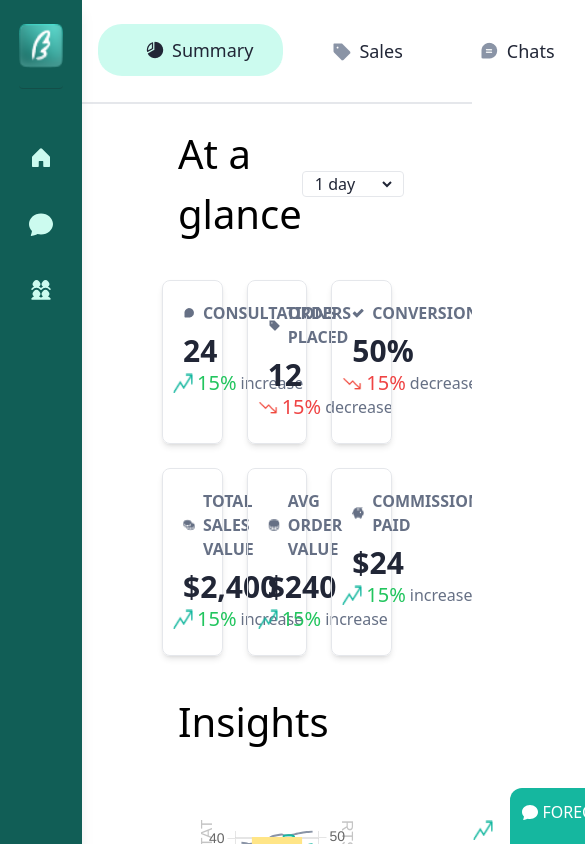
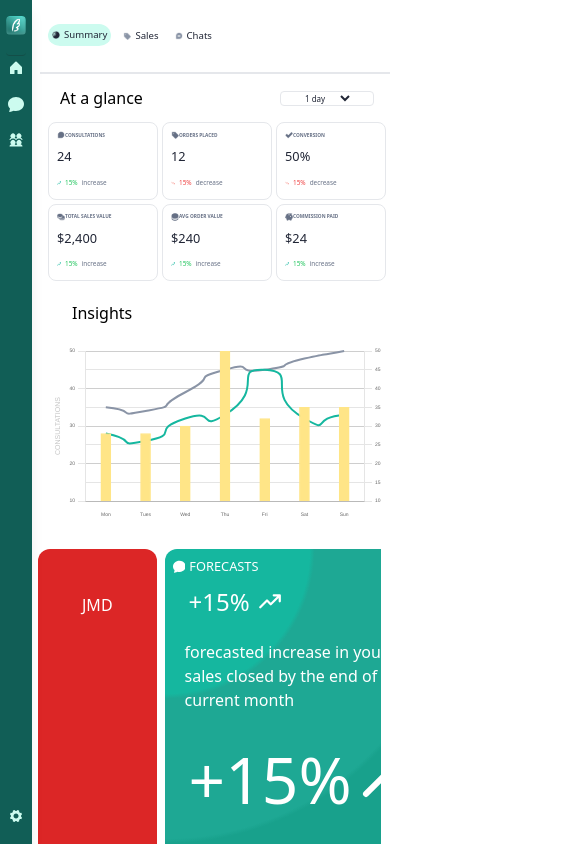
Before and after one commit to ShreyashMs/Wingman, a React (Create React App) app: page / in a window 390 px wide. Shown: the top 844 px of the page, 585 px wide, since content can reach past the window. Built offline with nearby package versions, Linux system fonts and the light colour scheme.

Commit message:
Responsive

```diff
--- a/src/components/Glance.js
+++ b/src/components/Glance.js
@@ -48,12 +48,12 @@ const Glance = () => {
 
   const Card = ({ icon, title, value, trend, trendPercentage }) => {
     return (
-      <div className="p-5 border rounded-lg shadow-md w-full relative">
-        <div className="flex-row flex items-center justify-start gap-2 font-semibold text-[#667085]">
-          <img src={icon} alt={title} className="w-3 h-3" />
+      <div className="p-2 sm:p-5 overflow-hidden border rounded-lg w-full relative">
+        <div className="flex-row flex items-center justify-start gap-0 sm:gap-2 font-semibold text-[#667085] text-[0.3rem] sm:text-[0.8rem] md:text-[1rem] lg:text-[1rem]">
+          <img src={icon} alt={title} className="w-2 h-2 sm:w-3 sm:h-3 md:w-4 md:h-4" />
           {title}
         </div>
-        <p className="text-3xl font-bold mt-2 text-[#212636]">{value}</p>
+        <p className="text-[0.8rem] sm:text-[1.2rem] md:text-[2rem] text- font-medium mt-2 text-[#212636]">{value}</p>
         <p
           className={`gap-1 justify-center items-center inline-flex flex-row ${
             trend === "up" ? "text-green-500" : "text-red-500"
@@ -64,10 +64,10 @@ const Glance = () => {
               trend === "up" ? "/assets/TrendUp.png" : "/assets/TrendDown.png"
             }
             alt={trend === "up" ? "Up Trend" : "Down Trend"}
-            className="w-5 h-5"
+            className="w-1 h-1 sm:h-3 sm:w-3 md:h-5 md:w-5"
           />
-          <span className="text-xl">{trendPercentage}</span>
-          <span className="text-[#667085]">
+          <span className="text-[0.4rem] sm:text-[1rem] md:text[1.2rem] lg:text-[1rem]">{trendPercentage}</span>
+          <span className="text-[#667085] text-[0.4rem] sm:text-[1rem] md:text[1.2rem] lg:text-[1rem]">
             {trend === "up" ? "increase" : "decrease"}
           </span>
         </p>
@@ -75,12 +75,12 @@ const Glance = () => {
     );
   };
   return (
-    <div className="flex flex-col justify-center items-center px-16 overflow-y-auto">
-      <div className="h-full w-full py-5 px-8 flex flex-row items-center justify-between">
-        <div className="text-[2.5rem] font-normal flex justify-center text-black items-center">
+    <div className="pr-10 sm:pr-16 flex flex-col justify-center items-center px-2 mr-1 overflow-y-auto">
+      <div className="h-full w-full p-3 flex flex-row items-center justify-between">
+        <div className="text-[1rem] sm:text-[1.5rem] md:text-[2remm] lg:text-[2.5rem] font-normal flex justify-center text-black items-center">
           At a glance
         </div>
-        <div className="flex justify-center items-center border rounded px-2">
+        <div className="flex text-[0.5rem] sm:text-[0.8rem] md:text-[1rem] justify-center items-center border rounded px-5">
           <select className="text-[#212636] bg-white focus:outline-none focus:border-transparent">
             <option value="1">1 day</option>
             <option value="2">7 days</option>
@@ -89,7 +89,7 @@ const Glance = () => {
           </select>
         </div>
       </div>
-      <div className="grid grid-cols-3 gap-6 p-4 w-full">
+      <div className="grid grid-cols-3 gap-1 sm:gap-3 w-full">
         {cardData.map((card, index) => (
           <Card
             key={index}
--- a/src/components/header.js
+++ b/src/components/contents.js
@@ -3,7 +3,7 @@ import Glance from "./Glance";
 import Insights from "./insights";
 import Orders from "./orders";
 
-const Header = () => {
+const Contents = () => {
   const [activeTab, setActiveTab] = useState(0);
 
   const tabs = [
@@ -13,29 +13,29 @@ const Header = () => {
   ];
 
   return (
-    <header className="border-b-2 text-white top-0 left-16 z-10 h-full w-full">
-      <div className="flex justify-start px-4 py-6 border-b-[2px] flex-row items-center">
+    <header className="border-b-2 ml-10 sm:ml-14 md:ml-16 lg:ml-20 text-white top-0 left-16 0 h-full w-full">
+      {/* header */}
+      <div className="flex w-full justify-start overflow-hidden px-2 gap-2 py-6 border-b-[2px] flex-row items-center ">
         {tabs.map((tab, index) => (
           <button
             key={index}
-            className={`text-lg text-[#212636] flex items-center font-medium py-3 px-12 rounded-3xl ${
+            className={`text-[0.6rem] sm:text-[1rem] md:text-[1.1rem] text-[#212636] flex items-center font-medium px-1 py-1 sm:py-3 sm:px-5 rounded-2xl ${
               activeTab === index
                 ? "bg-[#CCFBEF] border-b-2 border-white"
                 : "[#FFFFFF]"
             }`}
             onClick={() => setActiveTab(index)}
           >
-            <img src={tab.icon} alt="Logo" className="h-[20] mr-2" />
+            <img src={tab.icon} alt="Logo" className="h-[0.5rem] sm:h-[0.8rem] md:h-[1rem] lg:h-[1rem] mr-1 sm:mr-2" />
             {tab.title}
           </button>
         ))}
       </div>
-
       <Glance />
       <Insights />
-      <Orders/>
+      <Orders />
     </header>
   );
 };
 
-export default Header;
+export default Contents;
--- a/src/components/drawer.js
+++ b/src/components/drawer.js
@@ -10,20 +10,19 @@ const Drawer = () => {
   const IconButton = ({ icon, ariaLabel, onClick, isClicked }) => {
     return (
       <button
-        className={`flex justify-center items-center rounded-lg p-2 ${
+        className={`flex justify-center items-center rounded-lg p-1 ${
           isClicked ? "bg-[#FFFFFF]" : "bg-transparent"
         }`}
         aria-label={ariaLabel}
         onClick={onClick}
         type="button"
-        style={{ width: "50px", height: "50px" }} // Set the desired width and height
       >
         {/* Icon color: changes to blue if clicked, default is white */}
         <span
           style={{
             color: isClicked ? "#115E56" : "#CCFBEF", // Adjust the clicked state color
-            fontSize: "24px", // Adjust icon size
           }}
+          className={`text-[1rem] sm:text-[1.5rem] md:text-[1.8rem] lg:text-[1.8rem]`}
         >
           {icon}
         </span>
@@ -60,22 +59,22 @@ const Drawer = () => {
   };
 
   return (
-    <div className="h-full bg-[#115E56] shadow-lg pb-10">
+    <div className="h-screen py-4 bg-[#115E56] px-1 shadow-lg fixed z-20 flex flex-col">
       {/* Logo Button */}
       <button
-        className="flex justify-center items-center p-1 w-full"
+        className="flex justify-center items-center w-full"
         type="button"
         aria-label="Navigate to Home"
       >
         <img
           src="/assets/Logo.png"
           alt="Brand Logo"
-          className="h-[65.2px] mt-5 rounded border-b-[1px] mb-6 pb-5 border-b-[#134E48]"
+          className="h-[40.2px] sm:h-[50.2px] md:h-[62.2px] lg:h-[62.2px] rounded border-b-[1px] pb-5 border-b-[#134E48]"
         />
       </button>
-      <div className="h-[50rem] pb-7">
-        {/* Navigation Buttons (First three buttons only) */}
-        <div className="flex flex-col items-center space-y-4 h-full p-4">
+      {/* Main Buttons Container */}
+      <div className="flex-grow flex flex-col justify-between">
+        <div className="flex flex-col items-center space-y-3">
           {buttons.slice(0, 3).map((button, index) => (
             <IconButton
               key={index}
@@ -86,9 +85,7 @@ const Drawer = () => {
             />
           ))}
         </div>
-
-        {/* Settings Button (last one) */}
-        <div className="flex justify-center items-center">
+        <div className="flex justify-center items-center mt-6  className={`text-[1rem] sm:text-[1.5rem] md:text-[1.8rem] lg:text-[1.8rem]`">
           <IconButton
             icon={buttons[buttons.length - 1].icon} // Pass the icon directly here
             ariaLabel={buttons[buttons.length - 1].ariaLabel}
--- a/src/components/insights.js
+++ b/src/components/insights.js
@@ -1,4 +1,4 @@
-import React from "react";
+import React, { useState, useEffect } from "react";
 import { Bar } from "react-chartjs-2";
 import {
   Chart as ChartJS,
@@ -27,6 +27,37 @@ ChartJS.register(
 );
 
 const Insights = () => {
+  // State to store barThickness based on screen size
+  const [barThickness, setBarThickness] = useState(10);
+  const [fontSize, setFontSize] = useState(); // State to store font size
+
+  useEffect(() => {
+    // Function to adjust barThickness and fontSize based on screen width
+    const handleResize = () => {
+      if (window.innerWidth < 640) {
+        setBarThickness(10); // Smaller thickness for small screens
+        setFontSize(5); // Smaller font size for small screens
+      } else if (window.innerWidth < 1024) {
+        setBarThickness(20); // Medium thickness for medium screens
+        setFontSize(10); // Medium font size for medium screens
+      } else {
+        setBarThickness(30); // Default thickness for large screens
+        setFontSize(14); // Default font size for large screens
+      }
+    };
+
+    // Run on mount
+    handleResize();
+
+    // Attach event listener on window resize
+    window.addEventListener("resize", handleResize);
+
+    // Cleanup listener on unmount
+    return () => {
+      window.removeEventListener("resize", handleResize);
+    };
+  }, []);
+
   const data = {
     labels: ["Mon", "Tues", "Wed", "Thu", "Fri", "Sat", "Sun"], // Days of the week
     datasets: [
@@ -36,7 +67,7 @@ const Insights = () => {
         backgroundColor: "#FFE587", // Bar color for Experts Online
         borderColor: "#FFE587",
         borderWidth: 1,
-        barThickness: 50, // Bar width
+        barThickness: barThickness, // Dynamic bar thickness
         yAxisID: "y1", // Linking to right y-axis
       },
       {
@@ -72,11 +103,11 @@ const Insights = () => {
 
   const options = {
     responsive: true,
+    maintainAspectRatio: false, // Allow chart to resize dynamically without aspect ratio constraint
     scales: {
       y1: {
         beginAtZero: false,
         min: 10,
-
         grid: {
           borderColor: "#E5E7EB",
           borderWidth: 1,
@@ -86,14 +117,14 @@ const Insights = () => {
           display: true,
           text: "EXPERTS ONLINE",
           font: {
-            size: 16,
-            rotate:45
+            size: fontSize + 2, // Adjust title font size based on screen size
+            rotate: 45,
           },
           color: "#C4C4C4",
         },
         ticks: {
           font: {
-            size: 14,
+            size: fontSize, // Adjust tick font size based on screen size
           },
         },
       },
@@ -109,24 +140,23 @@ const Insights = () => {
           display: true,
           text: "CONSULTATIONS",
           font: {
-            size: 16,
+            size: fontSize + 2, // Adjust title font size based on screen size
           },
           color: "#C4C4C4",
         },
         ticks: {
-          // Define custom tick values for the left Y-Axis
           stepSize: 10,
-          max: 60, // Define the maximum value on the left Y-axis
-          min: 0, // Define the minimum value on the left Y-axis
+          max: 60,
+          min: 0,
           font: {
-            size: 14,
+            size: fontSize, // Adjust tick font size based on screen size
           },
         },
       },
       x: {
         ticks: {
           font: {
-            size: 14,
+            size: fontSize, // Adjust tick font size based on screen size
           },
         },
         grid: {
@@ -142,61 +172,42 @@ const Insights = () => {
         enabled: false,
       },
     },
+    // Adjust bar spacing by tweaking the following
+    layout: {
+      padding: {
+        left: 20, // Add padding to the left side of the chart
+        right: 20, // Add padding to the right side of the chart
+      },
+    },
+    // Adjust spacing between bars
+    barPercentage: 0.7, // Make the bars thinner, adding space between them
+    categoryPercentage: 0.8, // Space between each bar group
   };
 
   return (
-    <div className="flex flex-col justify-center items-center px-16">
-      <div className="h-full w-full py-5 px-8 flex flex-row items-center justify-between">
-        <div className="text-[2.5rem] font-normal flex justify-center text-black items-center">
+    <div className="flex flex-col w-full justify-center items-center">
+      <div className="h-full w-full py-5 px-8 flex items-center justify-between">
+        <div className="text-[1rem] sm:text-[1.5rem] md:text-[2rem] lg:text-[2.5rem] font-normal flex justify-center text-black items-center">
           Insights
         </div>
       </div>
-      <div className="flex-row flex w-full p-4">
+      <div className="flex flex-col sm:flex-row md:flex-row w-full mr-5 gap-2 sm:mr-0">
         {/* Left Section: Chart */}
-        <div className="w-full bg-white p-8 rounded-lg mx-auto">
-          <div className="relative">
-            <Bar data={data} options={options} />
-          </div>
+        <div className="sm:p-8 rounded-lg h-44 w-full sm:w-[60%] sm:h-auto">
+          <Bar data={data} options={options} />
         </div>
 
         {/* Right Section: Placeholder */}
-        <div className="col-span-2 gap-3 flex flex-row">
-          <div class="w-full  rounded-xl">
-            <div className="flex flex-row justify-center items-center gap-1">
+        <div className="flex w-[90%] py-5 sm:w-[40%] overflow-hidden p-2 gap-2">
+          <div className="bg-red-600 rounded-xl p-11">
+            JMD
+          </div>
+          <div className="bg-[#18a18c] bg-[radial-gradient(circle_at_top_left,_#15B79F_30%,_transparent_31%),_radial-gradient(circle_at_top_left,_#1ea894_60%,_transparent_61%),_radial-gradient(circle_at_top_left,_#18a18c_90%,_transparent_91%)] rounded-xl p-2 sm:p-4">
+            <div className="flex flex-row justify-start items-center gap-1 text-[0.8rem] sm:text-[1rem]">
               <BsChatFill />
               FORECASTS
             </div>
-            <div className=" flex flex-row justify-center items-center text-3xl">
-              +15%
-              <img
-                src={"/assets/TrendUp.png"}
-                alt={"Up Trend"}
-                className="w-5 h-5"
-              />
-            </div>
-            <p>
-              forecasted increase in your sales closed by the end of the current
-              month
-            </p>
-            <div className=" flex flex-row justify-center items-center text-3xl">
-              +15%
-              <img
-                src={"/assets/TrendUp.png"}
-                alt={"Up Trend"}
-                className="w-5 h-5"
-              />
-            </div>
-            <p>
-              forecasted increase in consultations by the end of the current
-              month
-            </p>
-          </div>
-          <div class="w-full bg-[#18a18c] bg-[radial-gradient(circle_at_top_left,_#15B79F_30%,_transparent_31%),_radial-gradient(circle_at_top_left,_#1ea894_60%,_transparent_61%),_radial-gradient(circle_at_top_left,_#18a18c_90%,_transparent_91%)] rounded-xl">
-            <div className="flex flex-row justify-start items-center gap-1 p-3">
-              <BsChatFill />
-              FORECASTS
-            </div>
-            <div className=" flex flex-row justify-between items-center py-2 gap-2 text-[4rem] p-4">
+            <div className="flex text-white flex-row items-center py-2 gap-2 text-[1.5rem] sm:text-[2.2rem] p-4">
               +15%
               <PiTrendUpBold />
             </div>
@@ -204,7 +215,7 @@ const Insights = () => {
               forecasted increase in your sales closed by the end of the current
               month
             </p>
-            <div className=" flex flex-row justify-between items-center py-2 gap-2 text-[4rem] p-4">
+            <div className="flex flex-row justify-between items-center py-2 gap-2 text-[4rem] p-4">
               +15%
               <PiTrendUpBold />
             </div>
--- a/src/pages/home.js
+++ b/src/pages/home.js
@@ -1,16 +1,12 @@
 import React from "react";
 import Drawer from "../components/drawer";
-import Header from "../components/header";
+import Contents from "../components/contents";
 
 const Home = () => {
   return (
-    <div className="flex flex-row h-full w-full">
-      <div className="flxed flex h-full top-0 left-0 z-50">
+    <div className="flex flex-row h-full w-full overflow-x-hidden">
         <Drawer />
-      </div>
-      <div className="flex-1 h-full w-full relative">
-        <Header />
-      </div>
+        <Contents />
     </div>
   );
 };
```
